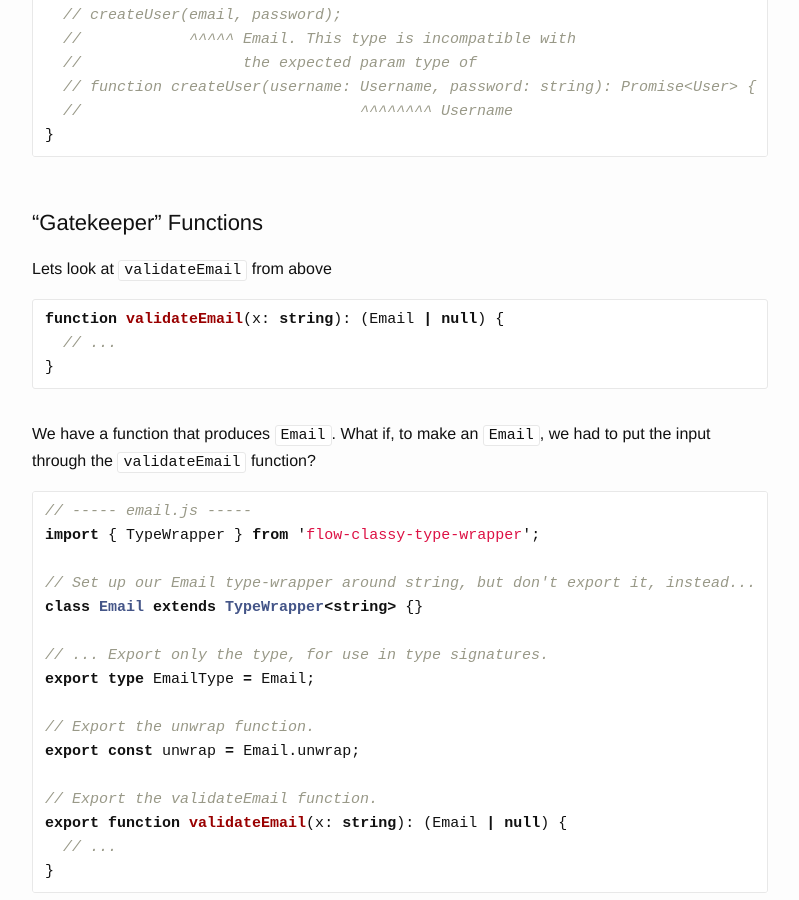
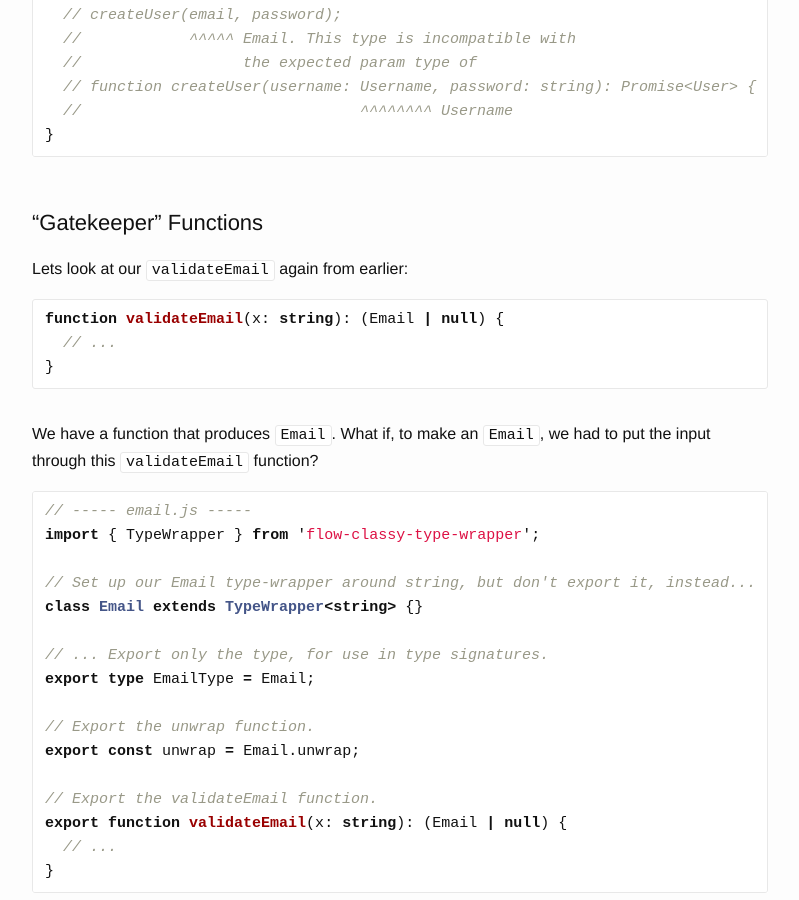
Before and after one commit to damncabbage/deadname.id.au, a Jekyll site: the page built from _posts/2017-01-11-effective-types-type-wrappers-with-flow.markdown, in a window 1280 px wide and 900 px high, scrolled down 5482 px. Shown: the whole window, without its empty margins (240-1039 px from the left). Built offline with Jekyll 4.4.1, drawn with Linux system fonts in a browser that asks for light colours.

Commit message:
Gatekeeper tweaks.

````diff
--- a/_posts/2017-01-11-effective-types-type-wrappers-with-flow.markdown
+++ b/_posts/2017-01-11-effective-types-type-wrappers-with-flow.markdown
@@ -225,7 +225,7 @@ if (email !== null) {
 
 ### "Gatekeeper" Functions
 
-Lets look at `validateEmail` from above
+Lets look at our `validateEmail` again from earlier:
 
 ```ts
 function validateEmail(x: string): (Email | null) {
@@ -233,7 +233,7 @@ function validateEmail(x: string): (Email | null) {
 }
 ```
 
-We have a function that produces `Email`. What if, to make an `Email`, we had to put the input through the `validateEmail` function?
+We have a function that produces `Email`. What if, to make an `Email`, we had to put the input through this `validateEmail` function?
 
 ```ts
 // ----- email.js -----
````
